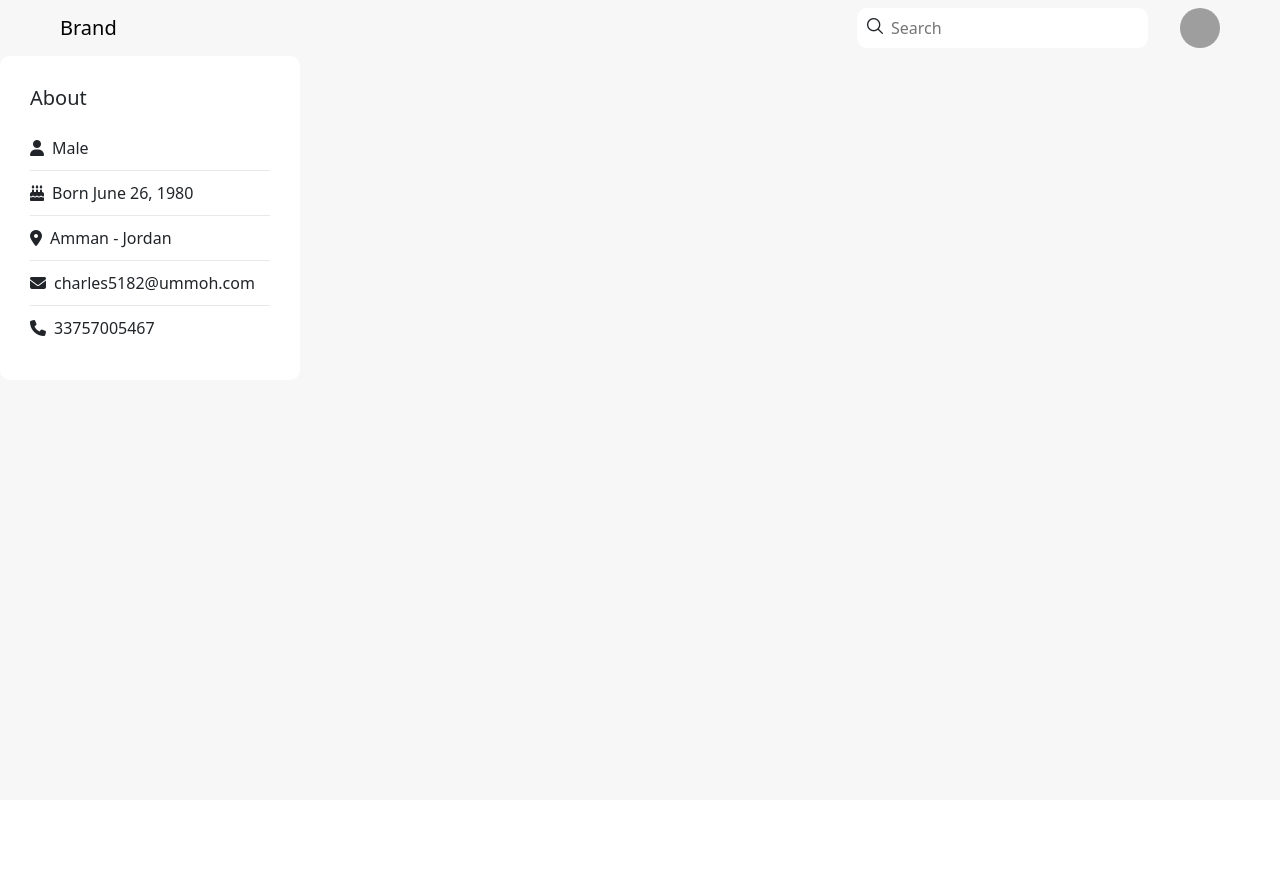
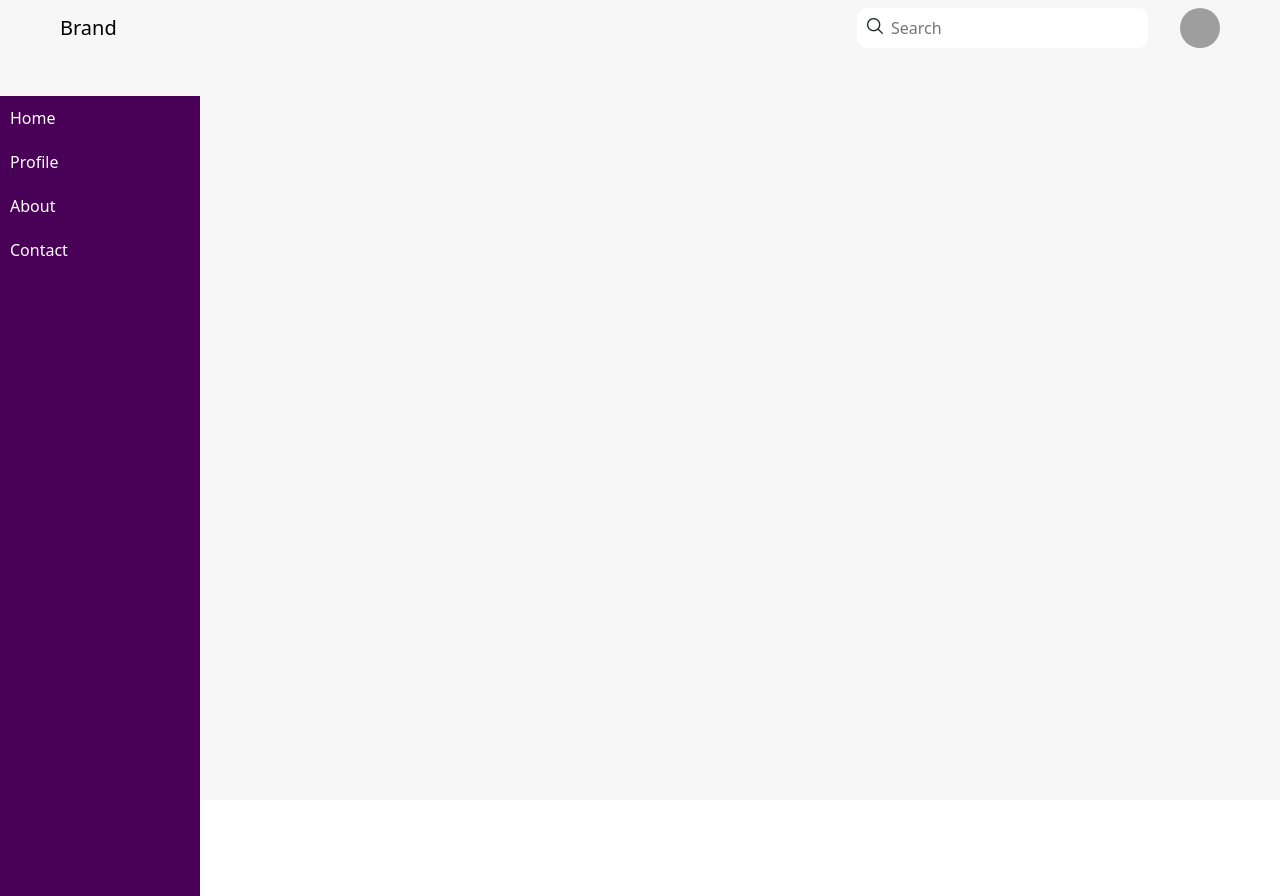
Before and after one commit to baselmq/social-media-dashboard, a React (Create React App) app: page / in a window 1280 px wide. Before the commit the page ends 800 px from the top, so only its background shows below. Built offline with nearby package versions, Linux system fonts and the light colour scheme; grey boxes are pictures that could not be loaded.

Commit message:
add card active and sideBar

```diff
--- a/src/App.js
+++ b/src/App.js
@@ -1,11 +1,14 @@
 import CardAbout from "./components/CardAbout";
 import NavBar from "./components/NavBar";
 import "./css/index.css";
+import CardActive from "./components/CardActive";
+import CardMightKnow from "./components/CardMightKnow";
+import Sidebar from "./components/SideBar";
 function App() {
   return (
     <div className="bodyApp">
       <NavBar />
-      <CardAbout />
+      <Sidebar />
     </div>
   );
 }
--- /dev/null
+++ b/src/components/CardActive.js
@@ -0,0 +1,31 @@
+import React from 'react'
+import userData from "../data/data";
+import ImageUser from './ImageUser';
+import "../../src/css/CardActive.css"
+const CardActive = () => {
+    const data = userData[0];
+    const styleItem = {
+      borderBottom: "none",
+    };
+  return (
+    <div className='cardActive'>
+        <h3> Active</h3>
+    <ItemActive image={data.image} name={data.firstName} last={data.lastName} status={data.statusLogin}/>
+    <ItemActive image={data.image} name={data.firstName} last={data.lastName} status={data.statusLogin}/>
+    <ItemActive image={data.image} name={data.firstName} last={data.lastName} status={data.statusLogin}/>
+    <ItemActive image={data.image} name={data.firstName} last={data.lastName} status={data.statusLogin}/>
+    </div>
+  )}
+  function ItemActive(props) {
+    return (
+      <div class="ItemActive">
+      <ImageUser image={props.image} width={50}/>
+      <div>
+        <h5>{props.name} {props.last}</h5>
+        <span>{props.status}</span>
+      </div>
+      </div>
+    );
+}
+
+export default CardActive
--- /dev/null
+++ b/src/components/CardMightKnow.js
@@ -0,0 +1,31 @@
+import React from 'react'
+import userData from "../data/data";
+import ImageUser from './ImageUser';
+import "../../src/css/CardActive.css"
+const CardMightKnow = () => {
+    const data = userData[0];
+    const styleItem = {
+      borderBottom: "none",
+    };
+  return (
+    <div className='cardActive'>
+        <h3> You Might Know</h3>
+    <ItemMightKnow image={data.image} name={data.firstName} last={data.lastName} status={data.email}/>
+    <ItemMightKnow image={data.image} name={data.firstName} last={data.lastName} status={data.email}/>
+    <ItemMightKnow image={data.image} name={data.firstName} last={data.lastName} status={data.email}/>
+    <ItemMightKnow image={data.image} name={data.firstName} last={data.lastName} status={data.email}/>
+    </div>
+  )}
+  function ItemMightKnow(props) {
+    return (
+      <div class="ItemActive">
+      <ImageUser image={props.image} width={50}/>
+      <div>
+        <h5>{props.name} {props.last}</h5>
+        <span>{props.status}</span>
+      </div>
+      </div>
+    );
+}
+
+export default CardMightKnow
--- /dev/null
+++ b/src/components/SideBar.js
@@ -0,0 +1,17 @@
+import React from 'react';
+import '../../src/css/SideBar.css';
+
+const Sidebar = () => {
+  return (
+    <div className="sidebar">
+      <ul>
+        <li>Home</li>
+        <li>Profile</li>
+        <li>About</li>
+        <li>Contact</li>
+      </ul>
+    </div>
+  );
+};
+
+export default Sidebar;
--- /dev/null
+++ b/src/css/CardActive.css
@@ -0,0 +1,14 @@
+.cardActive {
+    background-color: #ffffff;
+    width: 100%;
+    max-width: 350px;
+    border-radius: 10px;
+    padding:30px;
+  }
+
+.ItemActive {
+    border-bottom: 1px solid #e8e8e8;
+    padding: 10px 0;
+    display: flex;
+    gap: 15px;
+  }
--- /dev/null
+++ b/src/css/SideBar.css
@@ -0,0 +1,32 @@
+*{
+    margin: 0;
+    padding: 0;
+}
+.sidebar {
+    margin: 0;
+    width: 200px;
+    height: 100vh;
+    background-color: #490057;
+  }
+
+  .sidebar ul {
+    list-style: none;
+    padding: 0;
+    margin: 0;
+    margin-top: 20%;
+  }
+
+  .sidebar li {
+    padding: 10px;
+    color:white;
+    /* border-bottom: 1px solid #ccc; */
+  }
+
+  .sidebar li:last-child {
+    border-bottom: none;
+  }
+
+  .sidebar li:hover {
+    cursor: pointer;
+    color: #fbb03b;
+  }
--- a/src/data/data.js
+++ b/src/data/data.js
@@ -11,6 +11,18 @@ const userData = [
     phone: "33757005467",
     statusLogin: "true",
   },
+  {
+    firstName: "mohammad",
+    lastName: "Mahmoud",
+    image:
+      "https://img.freepik.com/premium-photo/portrait-smiling-young-man-looking-camera_33839-1731.jpg",
+    gender: "Male",
+    location: "Amman - Jordan",
+    birthDate: "June 26, 1980",
+    email: "charles5182@ummoh.com",
+    phone: "33757005467",
+    statusLogin: "true",
+  },
 ];
 
 export default userData;
```
